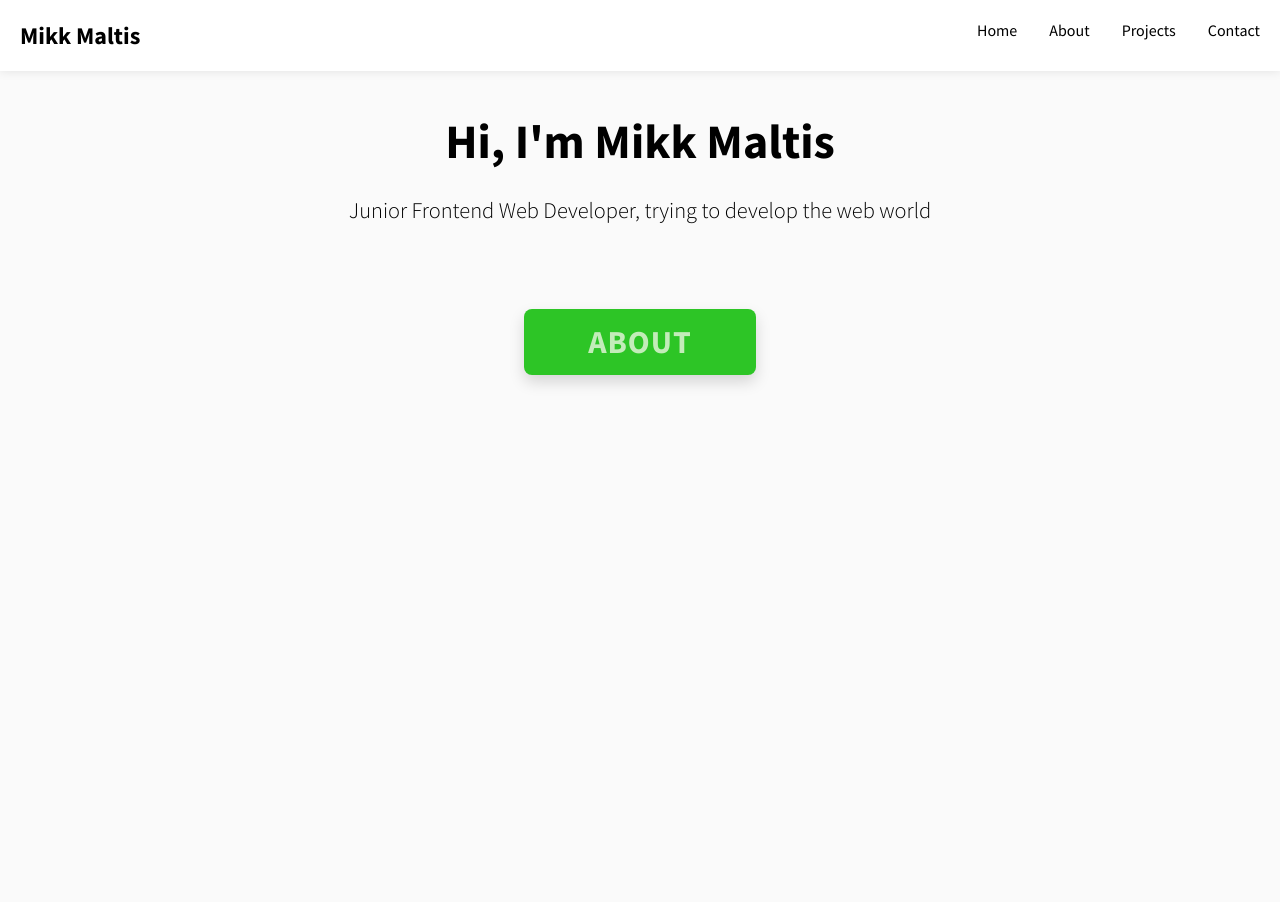
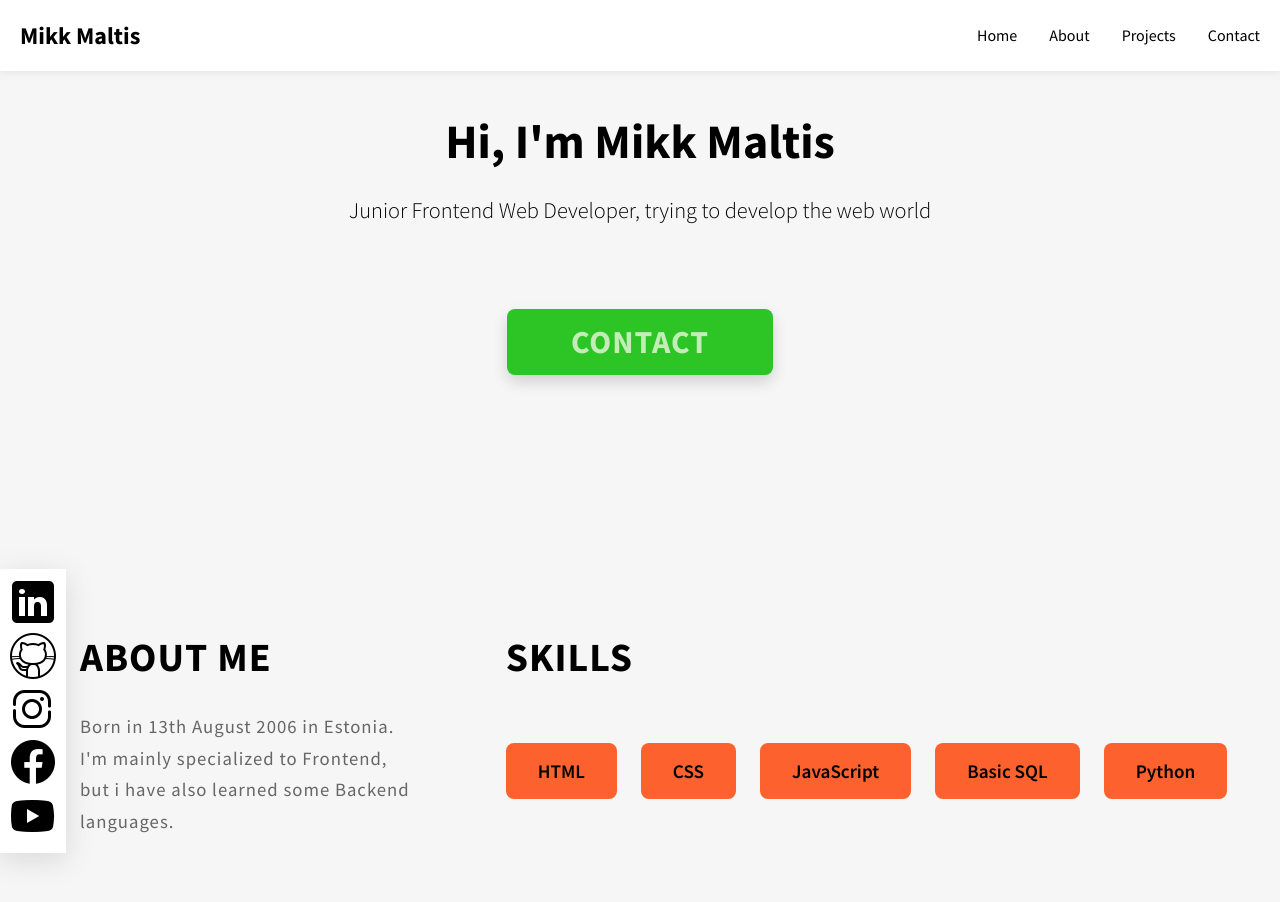
Before and after one commit to MikkMaltis/Portfolio, a plain HTML site: page index.html in a window 1280 px wide. Drawn offline with Linux system fonts and the light colour scheme.

Commit message:
new commit

```diff
--- a/index.html
+++ b/index.html
@@ -27,10 +27,55 @@
     <div class="first-section-content">
         <h1 class="primary-heading">Hi, I'm Mikk Maltis</h1>
         <p class="primary-info">Junior Frontend Web Developer, trying to develop the web world</p>
-        <div class="about-button">
-            <a href="./#about" class="about-button-interior">About</a>
+        <div class="contact-button">
+            <a href="./#contact" class="contact-button-interior">Contact</a>
         </div>
     </div>
+    <div class="socials">
+        <div class="social">
+            <a href="https://www.linkedin.com/in/mikk-maltis-132742268/" class="home-hero__social-icon-link" rel="noreferrer" target="_blank">
+                <img src="src/icons8-linkedin-50.png" alt="">
+            </a>
+        </div>
+        <div class="social">
+            <a href="https://github.com/MikkMaltis" class="home-hero__social-icon-link" rel="noreferrer" target="_blank">
+                <img src="src/icons8-github-50.png" alt="">
+            </a>
+        </div>
+        <div class="social">
+            <a href="https://www.instagram.com/itsdastormey/" class="home-hero__social-icon-link" rel="noreferrer" target="_blank">
+                <img src="src/icons8-instagram-48.png" alt="">
+            </a>
+        </div>
+        <div class="social">
+            <a href="https://www.facebook.com/profile.php?id=100009786704562" class="home-hero__social-icon-link" rel="noreferrer" target="_blank">
+                <img src="src/icons8-facebook-50.png" alt="">
+            </a>
+        <div class="social">
+            <a href="https://www.youtube.com/channel/UC3mSxOu8a20Hh2lo6oAyiTQ" class="home-hero__social-icon-link" rel="noreferrer" target="_blank">
+                <img src="src/icons8-youtube-50.png" alt="">
+            </a>
+        </div>
+        </div>
+    </div>
+<div class="about" id="about">
+    <div class="about-content">
+        <h2 class="secondary-heading-about">About me</h2>
+        <h3 class="secondary-heading-text">Born in 13th August 2006 in Estonia. <br> I'm mainly specialized to Frontend,<br> but i have also learned some Backend <br> languages. </h3>
+    </div>
+    <div class="about-content2">
+        <h2 class="secondary-heading-skills">Skills</h2>
+        <div class="skills">
+            <div class="skills__skill">HTML</div>
+            <div class="skills__skill">CSS</div>
+            <div class="skills__skill">JavaScript</div>
+            <div class="skills__skill">Basic SQL</div>
+            <div class="skills__skill">Python</div>
+        </div>
+    </div>
+</div>
+</section>
+<section>
 </section>
 </body>
 </html>
--- a/style.css
+++ b/style.css
@@ -17,6 +17,9 @@ header {
     box-shadow: 0 0 10px rgba(0, 0, 0, 0.1);
     display: flex;
     justify-content: space-between;
+    position: sticky;
+    top: 0;
+    z-index: 2;
 }
 
 .name {
@@ -25,9 +28,9 @@ header {
 
 .nav-box {
     display: flex;
-    align-items: center;
     list-style-type: none;
     padding-right: 20px;
+    padding-top: 5px;
     font-weight: 400;
 }
 
@@ -50,7 +53,7 @@ section {
 
 .first-section {
     position: relative;
-    background: linear-gradient(to right,rgba(245,245,245,.8),rgba(245,245,245,.8))
+    background: linear-gradient(to right,rgba(245,245,245,.8),rgba(245,245,245,.8));
     height: 100vh;
     min-height: 80rem;
     max-height: 120rem;
@@ -85,12 +88,12 @@ p {
     margin-inline-end: 0px;
 }
 
-.about-button {
+.contact-button {
     margin-top: 5rem;
     text-align: center;
 }
 
-.about-button-interior {
+.contact-button-interior {
     padding: 0.8rem 4rem;
     font-size: 2rem;
     background: #2DC526;
@@ -103,3 +106,83 @@ p {
     box-shadow: 0 7px 15px 0 rgba(0,0,0,.15);
     transition: transform .3s;
 }
+
+.secondary-heading-about {
+    display: flex;
+    font-size: 2.5em;
+    font-weight: 700;
+    margin-bottom: 20px;
+    text-transform: uppercase;
+    letter-spacing: 1px;
+    padding-top: 11rem;
+    max-width: 60rem;
+    line-height: 1.7;
+}
+
+.secondary-heading-skills {
+    display: flex;
+    font-size: 2.5em;
+    font-weight: 700;
+    margin-bottom: 20px;
+    text-transform: uppercase;
+    letter-spacing: 1px;
+    padding-top: 11rem;
+    max-width: 60rem;
+    line-height: 1.7;
+    padding-left: 6rem;
+}
+
+.secondary-heading-text {
+    text-align: left;
+    font-weight: 400;
+    letter-spacing: 1px;
+    max-width: 60rem;
+    line-height: 1.7;
+    color: #666;
+}
+
+.skills {
+    display: flex;
+    flex-wrap: wrap;
+    padding-top: 2rem;
+    padding-left: 6rem;
+}
+
+.skills__skill {
+    padding: 1rem 2rem;
+    margin-bottom: 1.5rem;
+    margin-right: 1.5rem;
+    font-size: 1.2rem;
+    background: rgba(255, 67, 4, 0.829);
+    border-radius: 8px;
+    font-weight: 600;
+    color: black;
+}
+
+.about {
+    display: flex;
+    flex-wrap: wrap;
+    padding-left: 5rem;
+    padding-top: 2rem;
+}
+
+.socials {
+    position: absolute;
+    top: 50%;
+    transform: translateY(-50%);
+    background: #fff;
+    box-shadow: rgba(100,100,111,.2) 0 7px 29px 0;
+    padding: 0.5rem;
+}
+
+.home-hero__social-icon-link {
+    display: flex;
+    width: 100%;
+    display: block;
+    transition: background .3s;
+    border-radius: 5px;
+}
+
+.home-hero__social-icon {
+    width: 100%;
+}
```
Also changed, not shown: src/Haapsalu.jpg (added), src/icons8-facebook-50.png (added), src/icons8-github-50.png (added), src/icons8-instagram-48.png (added), src/icons8-linkedin-50.png (added), src/icons8-youtube-50.png (added), 1 other file.
